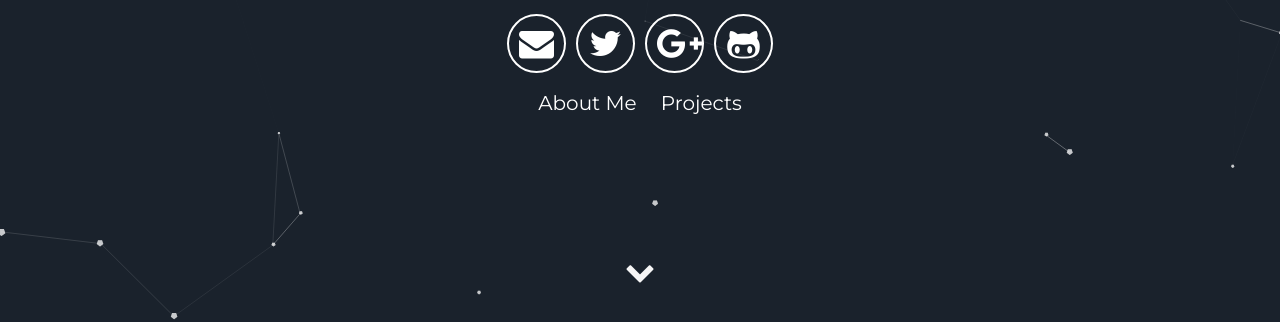
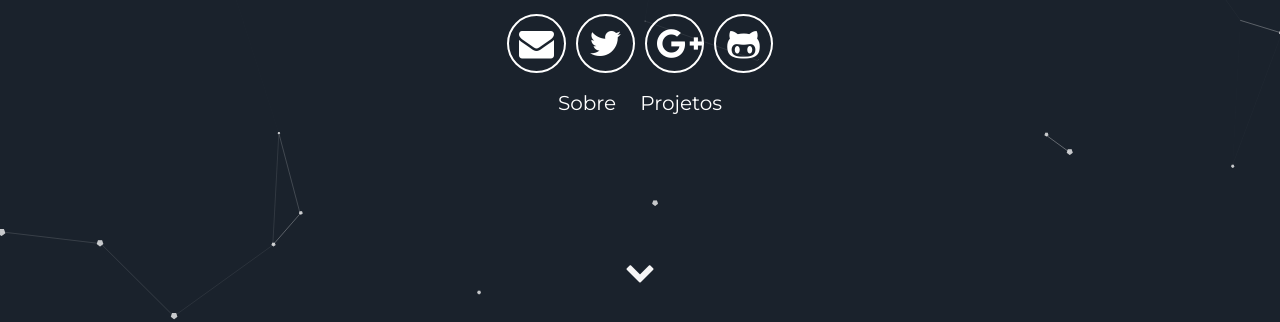
Before and after one commit to guiialmeiida/guiialmeiida.github.io, a Jekyll site: the page built from index.html, in a window 1280 px wide. Shown: the part 560-882 px from the top of the page. Built offline with Jekyll 4.4.1, drawn with Linux system fonts in a browser that asks for light colours.

Commit message:
Update header.html

```diff
--- a/_includes/header.html
+++ b/_includes/header.html
@@ -11,8 +11,8 @@
         <a aria-label="My Github" target="_blank" href="https://github.com/guiialmeiida"><i class="icon fa fa-github-alt" aria-hidden="true"></i></a>
       </div>
       <div class="header-links">
-        <a class="link" href="#about" data-scroll>About Me</a>
-        <a class="link" href="#projects" data-scroll>Projects</a>
+        <a class="link" href="#about" data-scroll>Sobre</a>
+        <a class="link" href="#projects" data-scroll>Projetos</a>
       </div>
   </div>
   <a class="down" href="#about" data-scroll><i class="icon fa fa-chevron-down" aria-hidden="true"></i></a>
```
